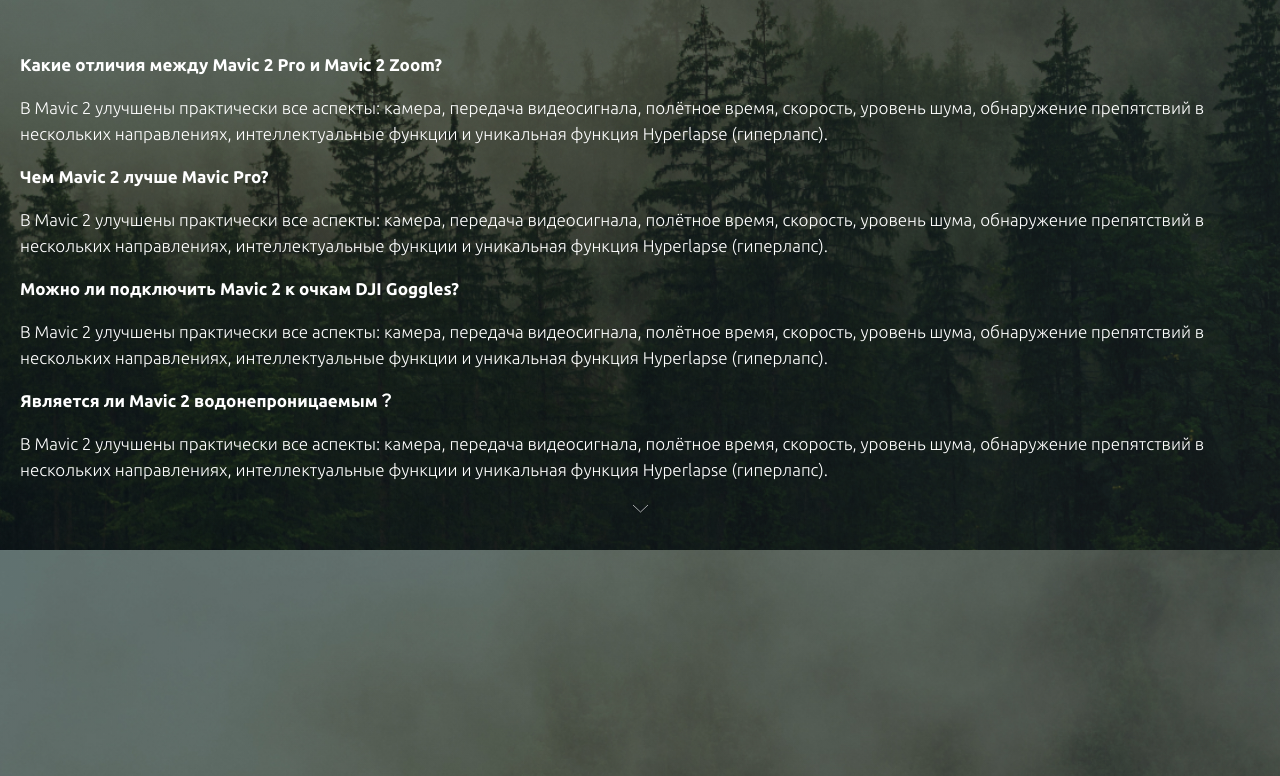
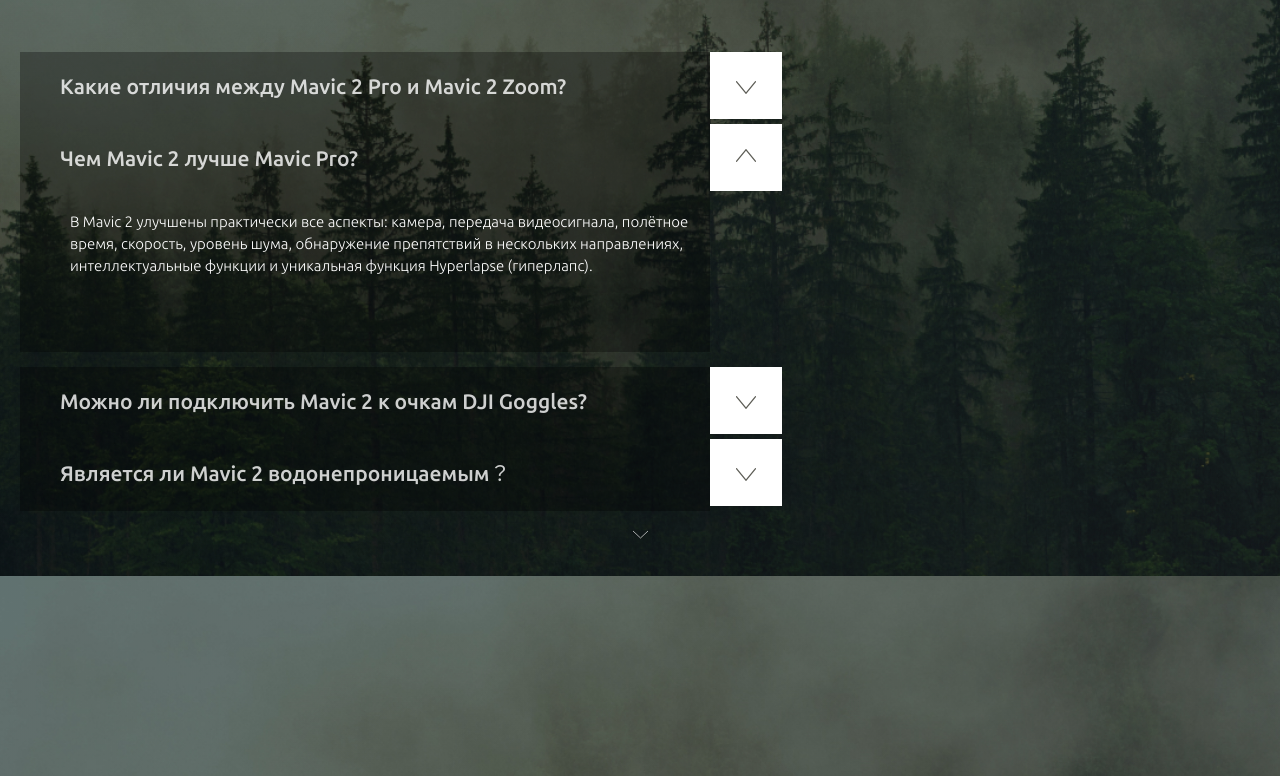
Before and after one commit to barbossa1991/mavic, a website: page app/index.html in a window 1280 px wide. Shown: the part 3793-4569 px from the top of the page. Drawn offline with nearby package versions, Linux system fonts and the light colour scheme.

Commit message:
accordion is complete(js, jQuery, css) at section Questions

```diff
--- a/app/index.html
+++ b/app/index.html
@@ -271,7 +271,7 @@
               В Mavic 2 улучшены практически все аспекты: камера, передача видеосигнала, полётное время, скорость, уровень шума, обнаружение препятствий в нескольких направлениях, интеллектуальные функции и уникальная функция Hyperlapse (гиперлапс).
             </p>
           </div>
-          <div class="questions__item">
+          <div class="questions__item questions__item--active">
             <h4 class="questions__item-title">Чем Mavic 2 лучше Mavic Pro?</h4>
             <p class="questions__item-text">
               В Mavic 2 улучшены практически все аспекты: камера, передача видеосигнала, полётное время, скорость, уровень шума, обнаружение препятствий в нескольких направлениях, интеллектуальные функции и уникальная функция Hyperlapse (гиперлапс).
--- a/app/js/main.js
+++ b/app/js/main.js
@@ -6,4 +6,11 @@
     infinite: false,
   });
 
+//Accordion
+
+  $('.questions__item-title').on('click', function() {
+    $('.questions__item').removeClass('questions__item--active');
+    $(this).parent().addClass('questions__item--active');
+  });
+
 });
--- a/app/scss/style.scss
+++ b/app/scss/style.scss
@@ -332,6 +332,54 @@
   }
 }
 
+.questions {
+  &__items {
+    max-width: 757px;
+    padding-bottom: 15px;
+  }
+  &__item {
+    background-color: rgba(0, 0, 0, 0.3);
+    max-width: 690px;
+  }
+  &__item-title {
+    font-size: 21px;
+    line-height: 28px;
+    @extend %ubuntu-medium;
+    color: rgba(#fff, .8);
+    padding: 20px 10px 24px 40px;
+    margin: 0;
+    position: relative;
+    cursor: pointer;
+    &::after {
+      content: url(../images/accordion-arrow.svg);
+      position: absolute;
+      width: 72px;
+      height: 67px;
+      background-color: #fff;
+      right: -72px;
+      top: 0;
+      display: flex;
+      justify-content: center;
+      align-items: center;
+    }
+  }
+  &__item-text {
+    font-size: 15px;
+    line-height: 22px;
+    @extend %ubuntu-light;
+    padding: 0 5px 75px 50px;
+    display: none;
+  }
+  &__item.questions__item--active {
+    .questions__item-title::after {
+      transform: rotate(180deg);
+    }
+    .questions__item-text {
+      display: block;
+    }
+  }
+}
+
 
 
 
```
Also changed, not shown: app/css/style.min.css, app/images/accordion-arrow.svg (added).
